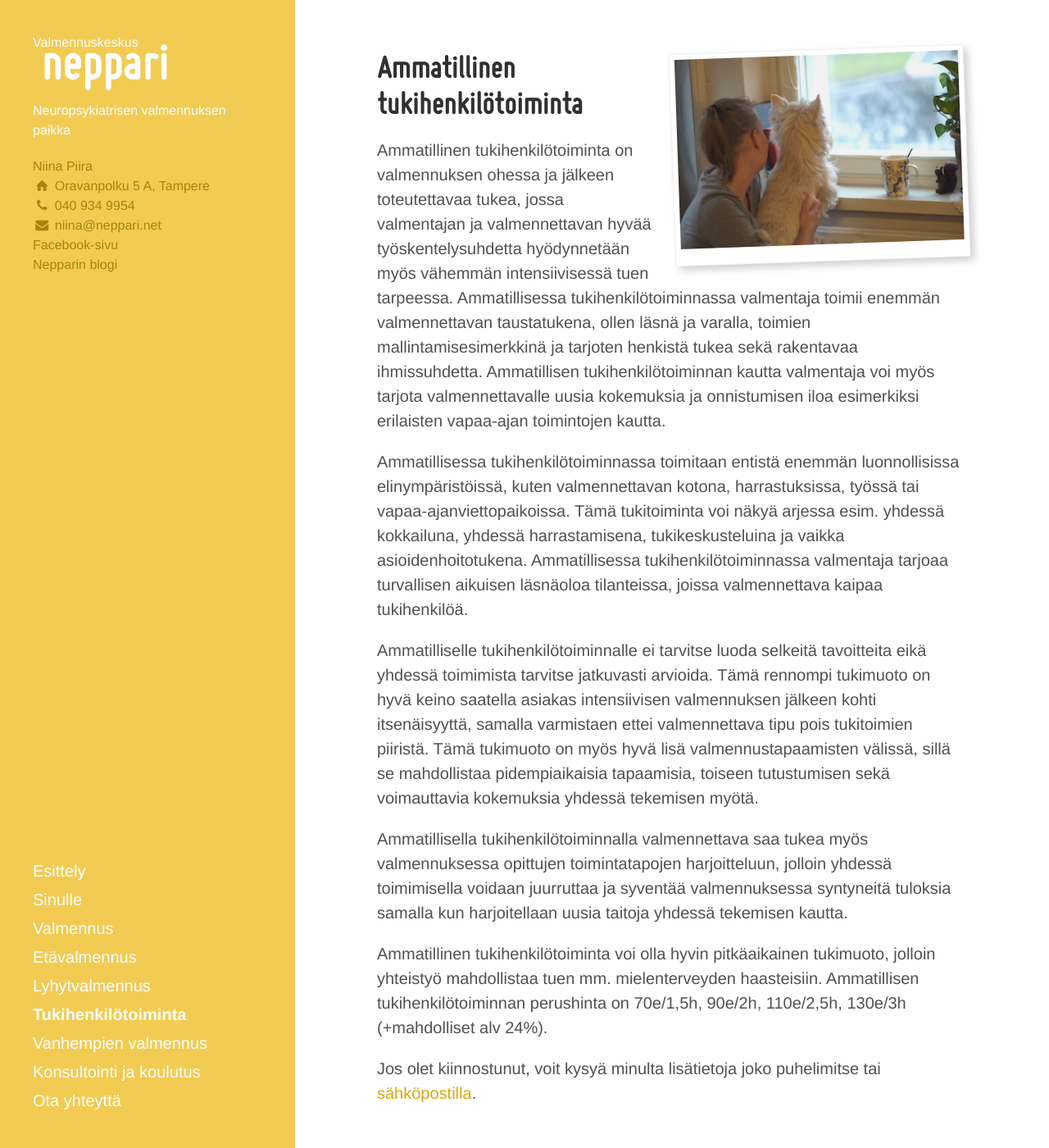
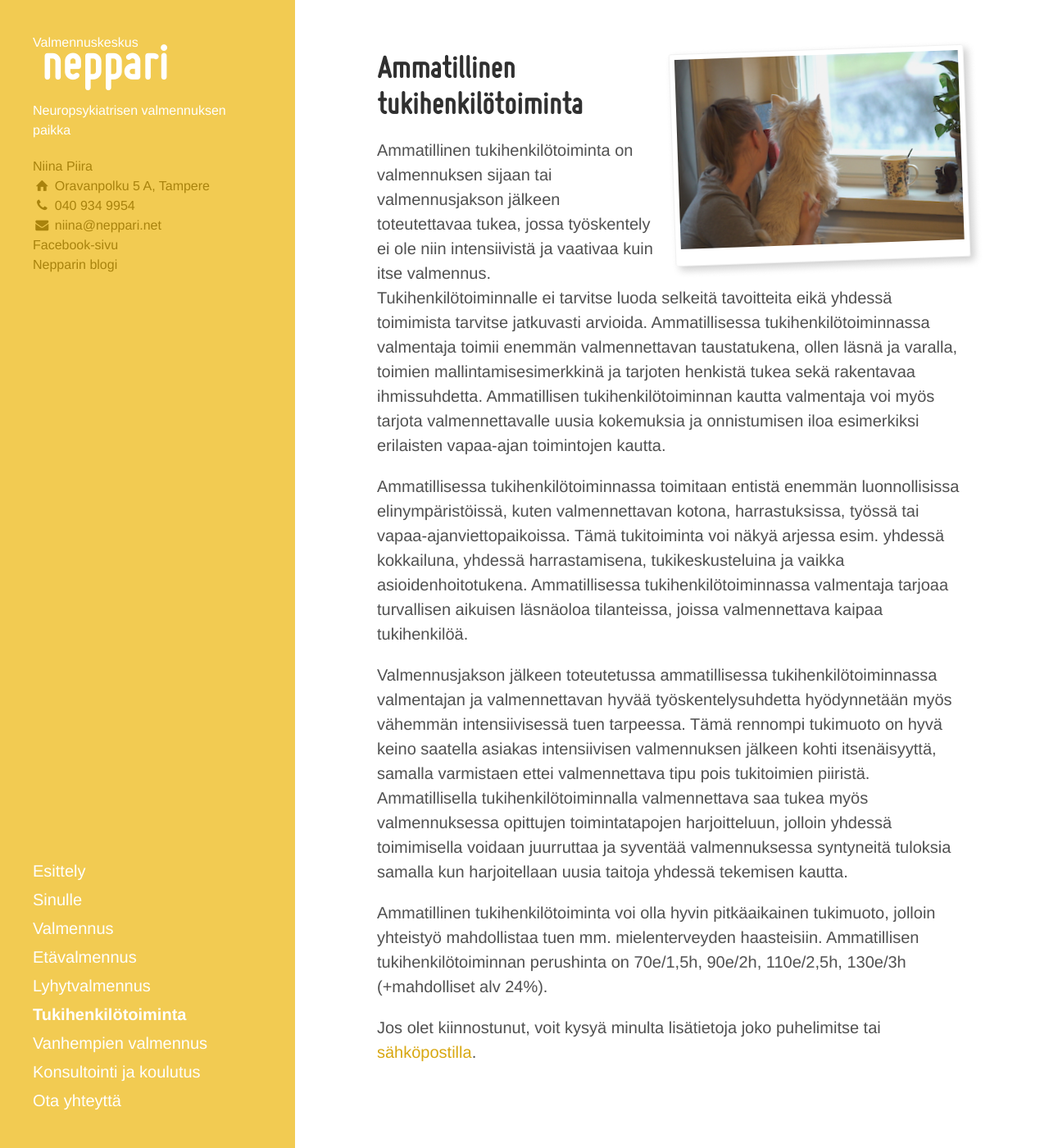
Before and after one commit to niinapiira/neppari.net, a Jekyll site: the page built from ammatillinen-tukihenkilotoiminta.md, in a window 1280 px wide and 1400 px high. Shown: the whole window at 82% size. Built offline with Jekyll 4.4.1, drawn with Linux system fonts in a browser that asks for light colours; Markdown is read by kramdown in place of the engine named in the settings.

Commit message:
Muutin ettei valmennuksen ohessa vaan sijaan tai jälkeen!

```diff
--- a/ammatillinen-tukihenkilotoiminta.md
+++ b/ammatillinen-tukihenkilotoiminta.md
@@ -18,13 +18,12 @@ polaroid: ""
 
 
 
-Ammatillinen tukihenkilötoiminta on valmennuksen ohessa ja jälkeen toteutettavaa tukea, jossa valmentajan ja valmennettavan hyvää työskentelysuhdetta hyödynnetään myös vähemmän intensiivisessä tuen tarpeessa. Ammatillisessa tukihenkilötoiminnassa valmentaja toimii enemmän valmennettavan taustatukena, ollen läsnä ja varalla, toimien mallintamisesimerkkinä ja tarjoten henkistä tukea sekä rakentavaa ihmissuhdetta. Ammatillisen tukihenkilötoiminnan kautta valmentaja voi myös tarjota valmennettavalle uusia kokemuksia ja onnistumisen iloa esimerkiksi erilaisten vapaa-ajan toimintojen kautta.
+
+Ammatillinen tukihenkilötoiminta on valmennuksen sijaan tai valmennusjakson jälkeen toteutettavaa tukea, jossa työskentely ei ole niin intensiivistä ja vaativaa kuin itse valmennus. Tukihenkilötoiminnalle ei tarvitse luoda selkeitä tavoitteita eikä yhdessä toimimista tarvitse jatkuvasti arvioida. Ammatillisessa tukihenkilötoiminnassa valmentaja toimii enemmän valmennettavan taustatukena, ollen läsnä ja varalla, toimien mallintamisesimerkkinä ja tarjoten henkistä tukea sekä rakentavaa ihmissuhdetta. Ammatillisen tukihenkilötoiminnan kautta valmentaja voi myös tarjota valmennettavalle uusia kokemuksia ja onnistumisen iloa esimerkiksi erilaisten vapaa-ajan toimintojen kautta.
 
 Ammatillisessa tukihenkilötoiminnassa toimitaan entistä enemmän luonnollisissa elinympäristöissä, kuten valmennettavan kotona, harrastuksissa, työssä tai vapaa-ajanviettopaikoissa. Tämä tukitoiminta voi näkyä arjessa esim. yhdessä kokkailuna, yhdessä harrastamisena, tukikeskusteluina ja vaikka asioidenhoitotukena. Ammatillisessa tukihenkilötoiminnassa valmentaja tarjoaa turvallisen aikuisen läsnäoloa tilanteissa, joissa valmennettava kaipaa tukihenkilöä.
 
-Ammatilliselle tukihenkilötoiminnalle ei tarvitse luoda selkeitä tavoitteita eikä yhdessä toimimista tarvitse jatkuvasti arvioida. Tämä rennompi tukimuoto on hyvä keino saatella asiakas intensiivisen valmennuksen jälkeen kohti itsenäisyyttä, samalla varmistaen ettei valmennettava tipu pois tukitoimien piiristä. Tämä tukimuoto on myös hyvä lisä valmennustapaamisten välissä, sillä se mahdollistaa pidempiaikaisia tapaamisia, toiseen tutustumisen sekä voimauttavia kokemuksia yhdessä tekemisen myötä.
-
-Ammatillisella tukihenkilötoiminnalla valmennettava saa tukea myös valmennuksessa opittujen toimintatapojen harjoitteluun, jolloin yhdessä toimimisella voidaan juurruttaa ja syventää valmennuksessa syntyneitä tuloksia samalla kun harjoitellaan uusia taitoja yhdessä tekemisen kautta.
+Valmennusjakson jälkeen toteutetussa ammatillisessa tukihenkilötoiminnassa valmentajan ja valmennettavan hyvää työskentelysuhdetta hyödynnetään myös vähemmän intensiivisessä tuen tarpeessa.  Tämä rennompi tukimuoto on hyvä keino saatella asiakas intensiivisen valmennuksen jälkeen kohti itsenäisyyttä, samalla varmistaen ettei valmennettava tipu pois tukitoimien piiristä. Ammatillisella tukihenkilötoiminnalla valmennettava saa tukea myös valmennuksessa opittujen toimintatapojen harjoitteluun, jolloin yhdessä toimimisella voidaan juurruttaa ja syventää valmennuksessa syntyneitä tuloksia samalla kun harjoitellaan uusia taitoja yhdessä tekemisen kautta.
 
 Ammatillinen tukihenkilötoiminta voi olla hyvin pitkäaikainen tukimuoto, jolloin yhteistyö mahdollistaa tuen mm. mielenterveyden haasteisiin. Ammatillisen tukihenkilötoiminnan perushinta on 70e/1,5h, 90e/2h, 110e/2,5h, 130e/3h (+mahdolliset alv 24%).
 
```
